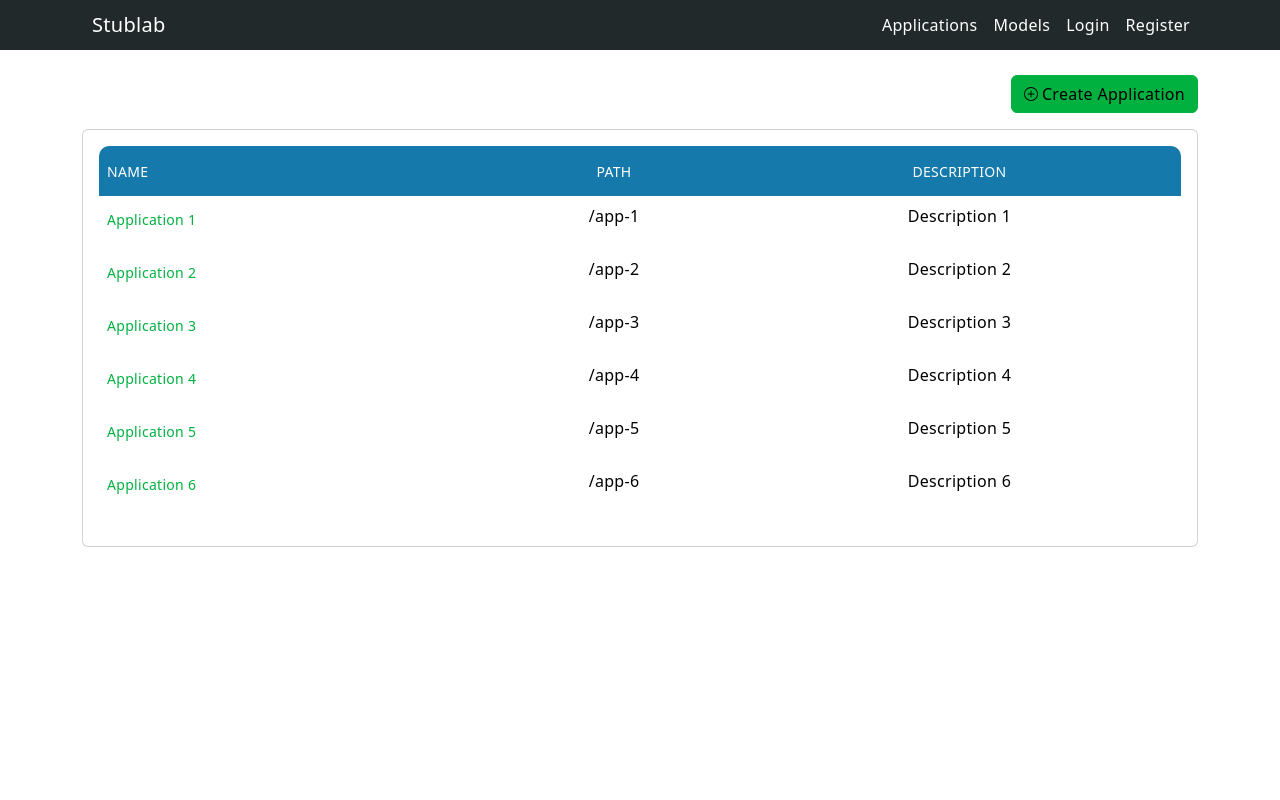
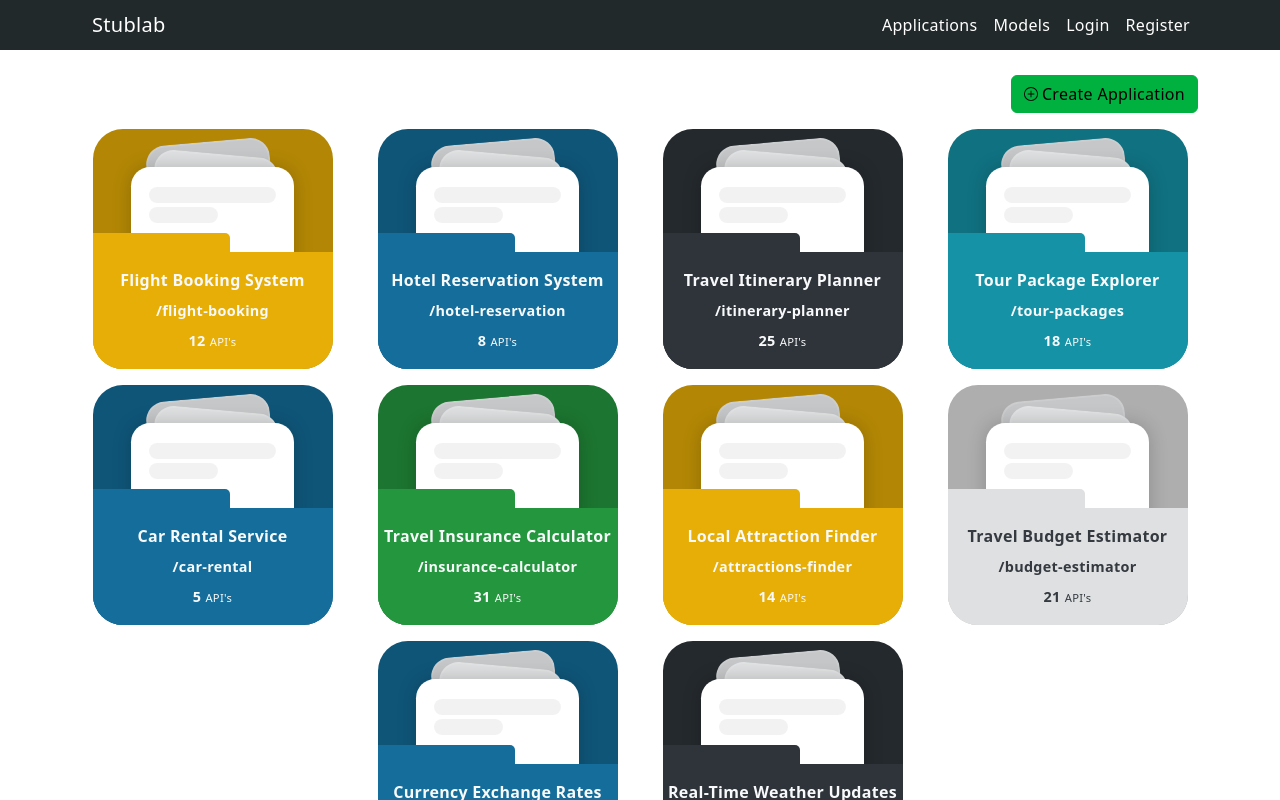
Before and after one commit to mentorbridgeindia/stublab, a React (Create React App) app: page /application in a window 1280 px wide. Shown: the top 800 px of the page. Built offline with nearby package versions, Linux system fonts and the light colour scheme.

Commit message:
Added FolderCard molecule

```diff
--- a/src/global.scss
+++ b/src/global.scss
@@ -163,3 +163,9 @@ a {
 .cm-line {
   font-family: "Fira Code", monospace;
 }
+
+.center {
+  display: flex;
+  justify-content: center;
+  align-items: center;
+}
--- a/src/pages/Application/IndexPage/IndexPage.tsx
+++ b/src/pages/Application/IndexPage/IndexPage.tsx
@@ -1,7 +1,8 @@
 import { ReactComponent as IconPlus } from "@icons/icon-plus.svg";
 import { CreateApplication } from "@modules/Application/CreateApplication";
+import { FolderCard, FolderCardType } from "@molecules/FolderCard";
 import { useState } from "react";
-import { Button, Card, Table } from "react-bootstrap";
+import { Button, Card, Col, Row, Table } from "react-bootstrap";
 import { Link } from "react-router-dom";
 
 export const ApplicationIndexPage = () => {
@@ -11,6 +12,86 @@ export const ApplicationIndexPage = () => {
     setShow(false);
   };
 
+  const assignType = (count: number): FolderCardType => {
+    const typeMap: Record<string, number> = {
+      danger: 0,
+      primary: 5,
+      secondary: 10,
+      warning: 15,
+      info: 20,
+      light: 25,
+      dark: 30,
+      success: 35,
+      new: 36,
+    };
+
+    return (Object.keys(typeMap).find((type) => count < typeMap[type]) ??
+      "new") as FolderCardType;
+  };
+
+  const applications = [
+    {
+      id: 1,
+      name: "Flight Booking System",
+      path: "/flight-booking",
+      count: 12, // can be from 0 to 39
+    },
+    {
+      id: 2,
+      name: "Hotel Reservation System",
+      path: "/hotel-reservation",
+      count: 8, // can be from 0 to 39
+    },
+    {
+      id: 3,
+      name: "Travel Itinerary Planner",
+      path: "/itinerary-planner",
+      count: 25, // can be from 0 to 39
+    },
+    {
+      id: 4,
+      name: "Tour Package Explorer",
+      path: "/tour-packages",
+      count: 18, // can be from 0 to 39
+    },
+    {
+      id: 5,
+      name: "Car Rental Service",
+      path: "/car-rental",
+      count: 5, // can be from 0 to 39
+    },
+    {
+      id: 6,
+      name: "Travel Insurance Calculator",
+      path: "/insurance-calculator",
+      count: 31, // can be from 0 to 39
+    },
+    {
+      id: 7,
+      name: "Local Attraction Finder",
+      path: "/attractions-finder",
+      count: 14, // can be from 0 to 39
+    },
+    {
+      id: 8,
+      name: "Travel Budget Estimator",
+      path: "/budget-estimator",
+      count: 21, // can be from 0 to 39
+    },
+    {
+      id: 9,
+      name: "Currency Exchange Rates",
+      path: "/currency-rates",
+      count: 9, // can be from 0 to 39
+    },
+    {
+      id: 10,
+      name: "Real-Time Weather Updates",
+      path: "/weather-updates",
+      count: 27, // can be from 0 to 39
+    },
+  ];
+
   return (
     <div>
       <div className="d-flex justify-content-end">
@@ -19,6 +100,24 @@ export const ApplicationIndexPage = () => {
           Create Application
         </Button>
       </div>
+      <Row className="center mt-3">
+        {applications.map((application) => (
+          <Col
+            sm={12}
+            md={6}
+            lg={3}
+            className="mb-3 center"
+            key={application.id}
+          >
+            <FolderCard
+              type={assignType(application.count)}
+              label={application.name}
+              count={application.count}
+              subLabel={application.path}
+            />
+          </Col>
+        ))}
+      </Row>
       <div className="mt-3">
         <Card>
           <Card.Body>
@@ -28,53 +127,20 @@ export const ApplicationIndexPage = () => {
                   <th className="text-white text-start">Name</th>
                   <th className="text-white">Path</th>
                   <th className="text-white" colSpan={3}>
-                    Description
+                    API Count
                   </th>
                 </tr>
               </thead>
               <tbody>
-                <tr>
-                  <td className="text-start">
-                    <Link to="/application/1">Application 1</Link>
-                  </td>
-                  <td>/app-1</td>
-                  <td colSpan={3}>Description 1</td>
-                </tr>
-                <tr>
-                  <td className="text-start">
-                    <Link to="/application/2">Application 2</Link>
-                  </td>
-                  <td>/app-2</td>
-                  <td colSpan={3}>Description 2</td>
-                </tr>
-                <tr>
-                  <td className="text-start">
-                    <Link to="/application/3">Application 3</Link>
-                  </td>
-                  <td>/app-3</td>
-                  <td colSpan={3}>Description 3</td>
-                </tr>
-                <tr>
-                  <td className="text-start">
-                    <Link to="/application/4">Application 4</Link>
-                  </td>
-                  <td>/app-4</td>
-                  <td colSpan={3}>Description 4</td>
-                </tr>
-                <tr>
-                  <td className="text-start">
-                    <Link to="/application/5">Application 5</Link>
-                  </td>
-                  <td>/app-5</td>
-                  <td colSpan={3}>Description 5</td>
-                </tr>
-                <tr>
-                  <td className="text-start">
-                    <Link to="/application/6">Application 6</Link>
-                  </td>
-                  <td>/app-6</td>
-                  <td colSpan={3}>Description 6</td>
-                </tr>
+                {applications.map((application) => (
+                  <tr key={application.id}>
+                    <td className="text-start">
+                      <Link to={application.path}>{application.name}</Link>
+                    </td>
+                    <td>{application.path}</td>
+                    <td colSpan={3}>{application.count}</td>
+                  </tr>
+                ))}
               </tbody>
             </Table>
           </Card.Body>
--- /dev/null
+++ b/src/ui/molecules/FolderCard/FolderCard.scss
@@ -0,0 +1,325 @@
+@import "../../../colors.scss";
+
+:root {
+  --size: 30vmin;
+}
+
+$folder-colors: (
+  "primary": $primary,
+  "secondary": $secondary,
+  "warning": $warning,
+  "success": $success,
+  "info": $info,
+  "danger": $danger,
+  "light": $light,
+  "dark": $dark,
+  "new": #00b3ee,
+);
+
+@mixin folder-background($color, $opacity) {
+  background: color-mix(in srgb, $color, black $opacity);
+}
+
+.folder {
+  width: var(--size);
+  aspect-ratio: 1;
+  border-radius: calc(var(--size) / 8);
+  position: relative;
+  overflow: hidden;
+
+  &:after {
+    padding: 0 0.5vmin;
+    line-height: calc(var(--size) / 8.3);
+    backdrop-filter: blur(0.2rem);
+    background-color: rgba(0, 0, 0, 0.14);
+    z-index: 1111;
+    position: absolute;
+    left: calc(var(--size) / 8.3);
+    bottom: calc(var(--size) / 8.3);
+    font-size: calc(var(--size) / 8.3);
+    border-radius: calc(var(--size) / 12);
+  }
+
+  @media (hover) {
+    &:hover {
+      .doc {
+        top: calc(var(--size) / 6.25);
+
+        &:before {
+          transform: translateY(-1vmin) translateX(0.5vmin) rotate(15deg);
+        }
+
+        &:after {
+          transform: translateY(-2vmin) translateY(-0.5vmin) rotate(-15deg);
+        }
+      }
+    }
+  }
+
+  .dots {
+    pointer-events: none;
+    position: absolute;
+    inset: 0;
+    border-radius: inherit;
+    mix-blend-mode: screen;
+    opacity: 0.16;
+  }
+
+  .scratches {
+    pointer-events: none;
+    &:before {
+      content: "";
+      position: absolute;
+      inset: 0;
+      border-radius: inherit;
+      mix-blend-mode: screen;
+      opacity: 0.12;
+      transform: rotate(55deg) scaleY(61.5);
+    }
+
+    &:after {
+      content: "";
+      position: absolute;
+      inset: 0;
+      border-radius: inherit;
+      mix-blend-mode: screen;
+      opacity: 0.15;
+      transform: rotate(25deg) scaleY(111.5);
+    }
+  }
+
+  .fg-1 {
+    position: absolute;
+    left: 0;
+    right: 0;
+    aspect-ratio: 1 / 0.498;
+    bottom: calc(-0.2 * var(--size) / 50);
+    height: calc(var(--size) / 1.75);
+    width: calc(var(--size) / 1.75);
+    border-radius: 0 5px;
+  }
+
+  .fg {
+    position: absolute;
+    left: 0;
+    right: 0;
+    bottom: calc(-0.6 * var(--size) / 50);
+    aspect-ratio: 1 / 0.498;
+
+    &:before {
+      content: "";
+      position: absolute;
+      inset: 0;
+      border-radius: inherit;
+    }
+  }
+
+  .fg-top {
+    background: color-mix(in srgb, $primary, rgba(255 255 255 / 0.1) 70%);
+    backdrop-filter: blur(0.5rem);
+    position: absolute;
+    inset: 0;
+    transform: translateY(calc(-1 * var(--size)));
+    border-top: 3px solid rgba(255, 255, 255, 0.5);
+    border-radius: calc(var(--size) / 4) 0 0 0;
+    height: calc(var(--size) / 7);
+    width: calc(var(--size) / 2.5);
+  }
+
+  .fg-top-2 {
+    position: absolute;
+    left: calc(var(--size) / 6.25);
+    top: calc(var(--size) / 6.25);
+    width: calc(var(--size) / 10);
+    border-radius: 0 calc(var(--size) / 4) 0 0;
+    background: color-mix(in srgb, $primary, rgba(255 255 255 / 0.1) 70%);
+    backdrop-filter: blur(0.5rem);
+    border-top: 3px solid rgba(255, 255, 255, 0.5);
+    bottom: 0;
+    height: calc(var(--size) / 7);
+  }
+
+  .fg-top-3 {
+    position: absolute;
+    left: calc(var(--size) / 6.25);
+    width: calc(var(--size) / 10);
+    top: calc(var(--size) / 6.25);
+    border-radius: 0 calc(var(--size) / 4) 0 0;
+    height: calc(var(--size) / 7);
+    mask-image: radial-gradient(
+      200% 200% at 100% 00%,
+      transparent 50%,
+      black 50%
+    );
+    background: color-mix(in srgb, $primary, rgba(255 255 255 / 0.1) 70%);
+    backdrop-filter: blur(0.5rem);
+  }
+
+  .doc-container {
+    position: absolute;
+    inset: 0;
+    mask: linear-gradient(to bottom, black 70%, transparent 80%);
+  }
+
+  .doc {
+    position: absolute;
+    background: linear-gradient(to bottom, white 70%, $secondary);
+    box-shadow: 0 0 1.2rem rgba(0, 0, 0, 0.2);
+    transition: top 0.3s ease;
+
+    left: calc(var(--size) / 6.25);
+    top: calc(var(--size) / 6.25);
+    right: calc(var(--size) / 6.25);
+    height: calc(var(--size) / 1.92);
+    border-radius: calc(var(--size) / 12.5) calc(var(--size) / 12.5) 0 0;
+    padding: calc(var(--size) / 12.5) calc(var(--size) / 16.67);
+    gap: calc(var(--size) / 25);
+    display: flex;
+    flex-direction: column;
+
+    &:before {
+      content: "";
+      position: absolute;
+      left: calc(var(--size) / 12.25);
+      top: 0;
+      right: calc(var(--size) / 12.25);
+      bottom: 0;
+      transform: translateY(-1vmin) rotate(5deg);
+      z-index: -1;
+      background: color-mix(in srgb, $light, black 10%);
+      border: 0.3vmin solid rgba(255, 255, 255, 0.1);
+      border-radius: inherit;
+      transition: transform 0.3s ease;
+      transform-origin: right;
+    }
+    &:after {
+      content: "";
+      position: absolute;
+      left: calc(var(--size) / 12.25);
+      top: 0;
+      right: calc(var(--size) / 12.25);
+      bottom: 0;
+      transform: translateY(-2.5vmin) rotate(-5deg);
+      z-index: -2;
+      border: 0.3vmin solid rgba(255, 255, 255, 0.1);
+      background: color-mix(in srgb, $light, black 20%);
+      border-radius: inherit;
+      transition: transform 0.3s ease;
+      transform-origin: left;
+    }
+
+    .row {
+      display: flex;
+      flex-direction: column;
+      gap: calc(var(--size) / 50);
+
+      .placeholder {
+        cursor: default;
+        height: calc(var(--size) / 100);
+        border-radius: calc(var(--size) / 12.5);
+        background-color: rgba(0, 0, 0, 0.1);
+        width: 80%;
+        margin-left: 10%;
+        &:last-child {
+          width: calc(var(--size) / 3.5);
+        }
+      }
+      &:last-child {
+        .placeholder {
+          width: calc(var(--size) / 3.5);
+        }
+      }
+    }
+  }
+
+  .folder-label {
+    cursor: pointer;
+    margin-top: 1rem;
+    color: $light;
+    font-size: 1rem;
+    font-weight: bold;
+  }
+
+  .folder-sub-label {
+    cursor: pointer;
+    color: $light;
+    font-size: 0.9rem;
+    font-weight: bold;
+    margin-top: 0.5rem;
+  }
+
+  .folder-count {
+    color: $light;
+    font-size: 0.9rem;
+    font-weight: bold;
+    margin-top: 0.5rem;
+
+    span {
+      font-size: 0.7rem;
+      font-weight: normal;
+    }
+  }
+
+  @each $type, $color in $folder-colors {
+    &.type-#{$type} {
+      @include folder-background($color, 30%);
+
+      .fg-1 {
+        @include folder-background($color, 10%);
+      }
+
+      .fg {
+        @include folder-background($color, 10%);
+      }
+    }
+  }
+}
+
+.type-light {
+  .folder-label,
+  .folder-count,
+  .folder-sub-label {
+    color: $dark;
+  }
+}
+
+@media (max-width: 768px) and (min-width: 376px) {
+  .fg-1 {
+    height: calc(var(--size) / 1.75) !important;
+  }
+
+  .fg {
+    height: calc(var(--size) / 2.25) !important;
+    width: 100% !important;
+  }
+
+  .doc {
+    &:before {
+      left: calc(var(--size) / 30.25);
+      right: calc(var(--size) / 30.25);
+    }
+
+    &:after {
+      left: calc(var(--size) / 30.25);
+      right: calc(var(--size) / 30.25);
+    }
+  }
+
+  .folder-label {
+    font-size: 0.8rem !important;
+  }
+
+  .folder-sub-label {
+    font-size: 0.7rem !important;
+  }
+
+  .folder-count {
+    font-size: 0.7rem !important;
+  }
+}
+
+@media (max-width: 468px) {
+  :root {
+    --size: 50vmin;
+  }
+}
--- /dev/null
+++ b/src/ui/molecules/FolderCard/FolderCard.tsx
@@ -0,0 +1,39 @@
+import React from "react";
+import "./FolderCard.scss";
+import { IFolderCardProps } from "./FolderCard.types";
+
+export const FolderCard: React.FC<IFolderCardProps> = ({
+  type,
+  label,
+  count,
+  subLabel,
+}) => {
+  return (
+    <div className={`folder type-${type}`}>
+      <div className="dots"></div>
+      <div className="scratches"></div>
+      <div className="doc-container">
+        <div className="doc">
+          <div className="row">
+            <div className="placeholder"></div>
+            <div className="placeholder"></div>
+          </div>
+          <div className="row">
+            <div className="placeholder"></div>
+          </div>
+        </div>
+      </div>
+      <div className="fg-container">
+        <div className="fg-1"></div>
+        <div className="fg-2"></div>
+        <div className="fg">
+          <div className="folder-label">{label}</div>
+          {subLabel && <div className="folder-sub-label">{subLabel}</div>}
+          <div className="folder-count">
+            {count} <span>API&apos;s</span>
+          </div>
+        </div>
+      </div>
+    </div>
+  );
+};
--- /dev/null
+++ b/src/ui/molecules/FolderCard/index.ts
@@ -0,0 +1,2 @@
+export * from "./FolderCard";
+export * from "./FolderCard.types";
```
Also changed, not shown: src/ui/molecules/FolderCard/FolderCard.types.ts (added, +17 -0 lines).
